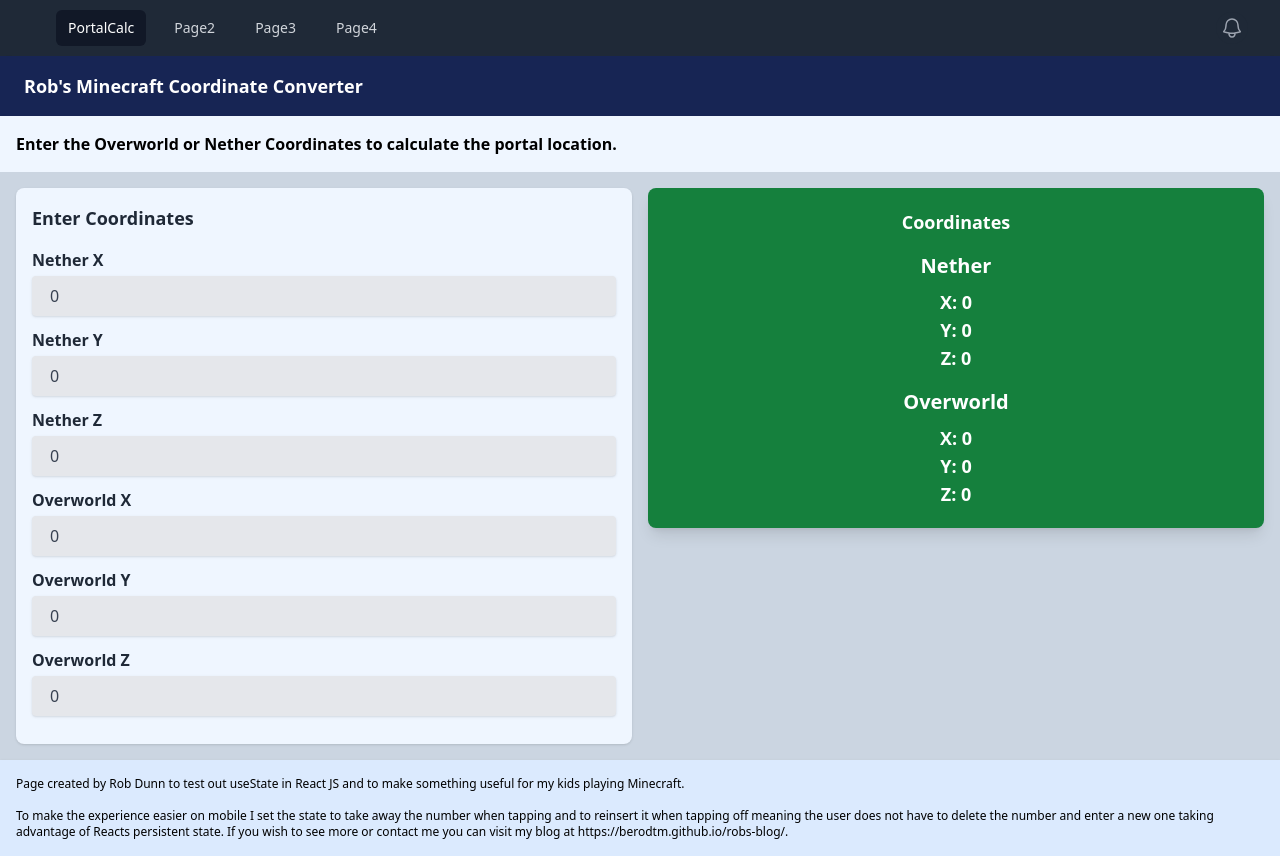
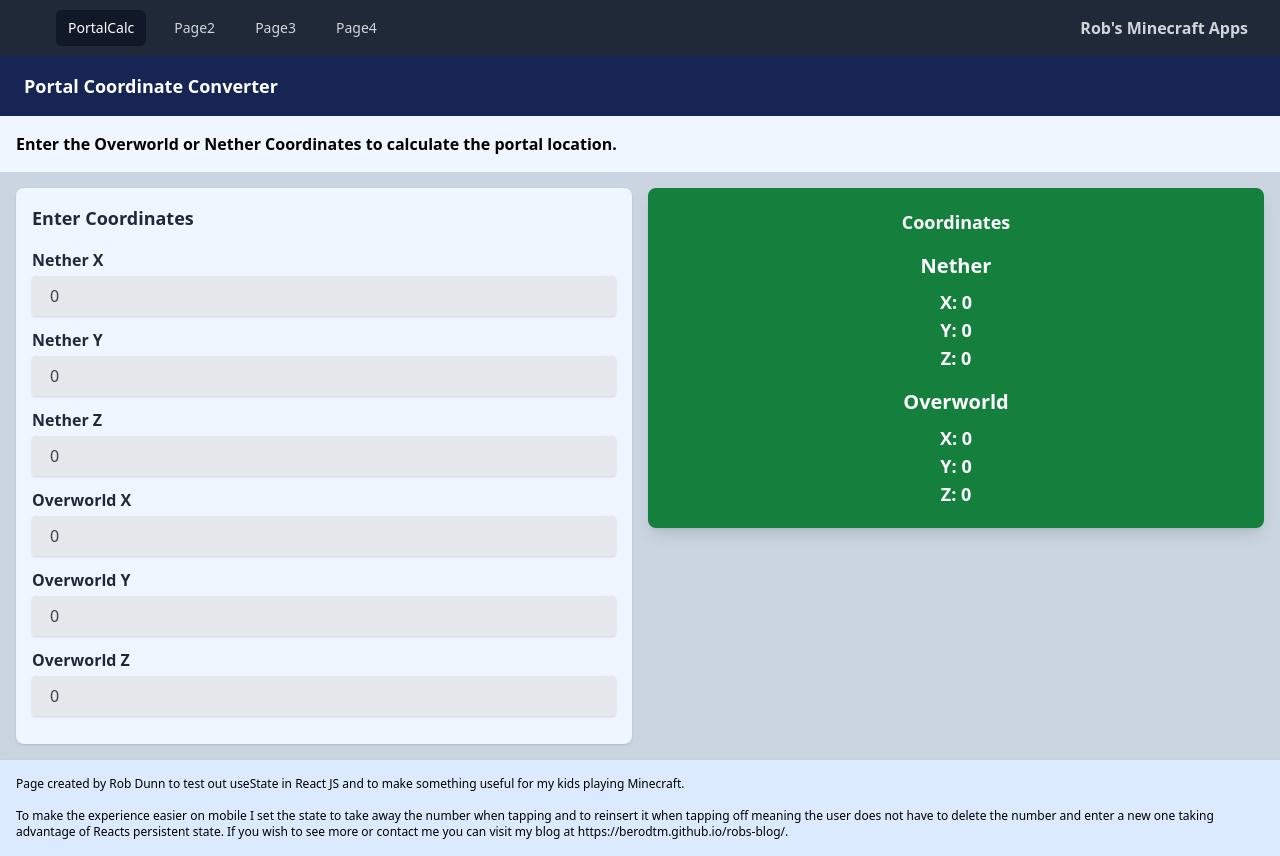
Before and after one commit to Berodtm/minecraft-apps, a React (Vite) app: page /minecraft-apps/PortalCalc in a window 1280 px wide. Built offline with nearby package versions, Linux system fonts and the light colour scheme.

Commit message:
changed page title for portal calc and also removed placeholder notification icon and moved main page title to the nav bar as different tools will display depending which is clicked

```diff
--- a/src/components/CordInputForm.jsx
+++ b/src/components/CordInputForm.jsx
@@ -85,7 +85,7 @@
   return (
     <>
       <div className='bg-blue-950 text-white text-lg font-bold py-4 px-6 shadow-md'>
-        <h1>Rob's Minecraft Coordinate Converter</h1>
+        <h1>Portal Coordinate Converter</h1>
       </div>
       <div className="bg-blue-50 overflow-auto p-4 shadow items-stretch">
       <p className='font-bold'>Enter the Overworld or Nether Coordinates to calculate the portal location.</p>
--- a/src/components/Header.jsx
+++ b/src/components/Header.jsx
@@ -65,14 +65,7 @@
                     </div>
                   </div>
                   <div className='absolute inset-y-0 right-0 flex items-center pr-2 sm:static sm:inset-auto sm:ml-6 sm:pr-0'>
-                    <button
-                      type='button'
-                      className='relative rounded-full bg-gray-800 p-1 text-gray-400 hover:text-white focus:outline-none focus:ring-2 focus:ring-white focus:ring-offset-2 focus:ring-offset-gray-800'
-                    >
-                      <span className='absolute -inset-1.5' />
-                      <span className='sr-only'>View notifications</span>
-                      <BellIcon className='h-6 w-6' aria-hidden='true' />
-                    </button>
+                  <p className='text-gray-300 font-bold'>Rob's Minecraft Apps</p>
                   </div>
                 </div>
               </div>
```
